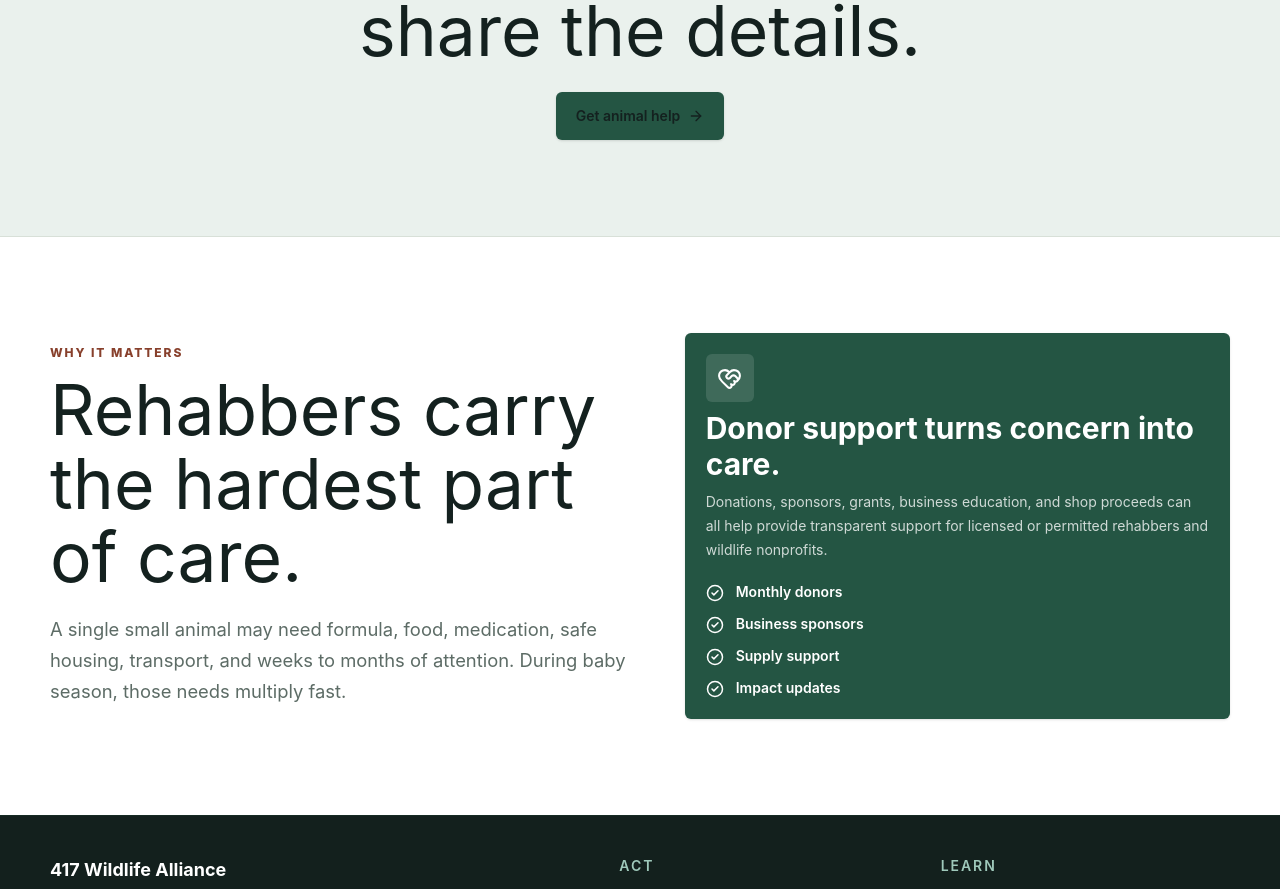
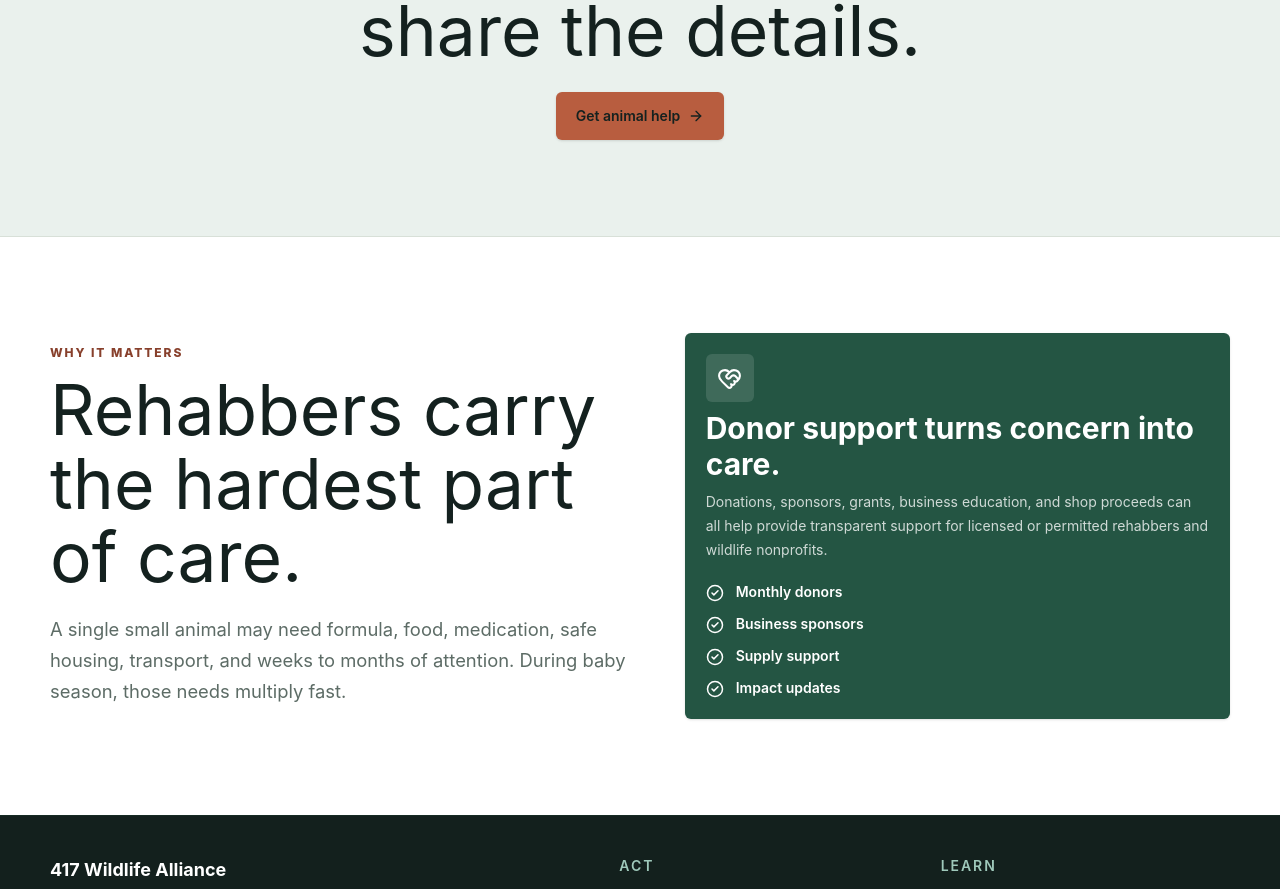
Before and after one commit to Bstonem/417-wildlife-alliance, a Next.js app: page / in a window 1280 px wide. Shown: the part 3093-3982 px from the top of the page. Built offline with nearby package versions, Linux system fonts and the light colour scheme; no server answers.

Commit message:
Change ButtonLink variant to 'clay'

```diff
--- a/app/page.tsx
+++ b/app/page.tsx
@@ -108,7 +108,7 @@ export default function HomePage() {
           <p className="section-kicker">Found wildlife</p>
           <h2 className="section-title mt-3">If you found an animal, start with safety and share the details.</h2>
           <div className="mt-6 flex justify-center">
-            <ButtonLink href="/found-animal">Get animal help</ButtonLink>
+            <ButtonLink href="/found-animal" variant="clay">Get animal help</ButtonLink>
           </div>
         </div>
       </section>
```
